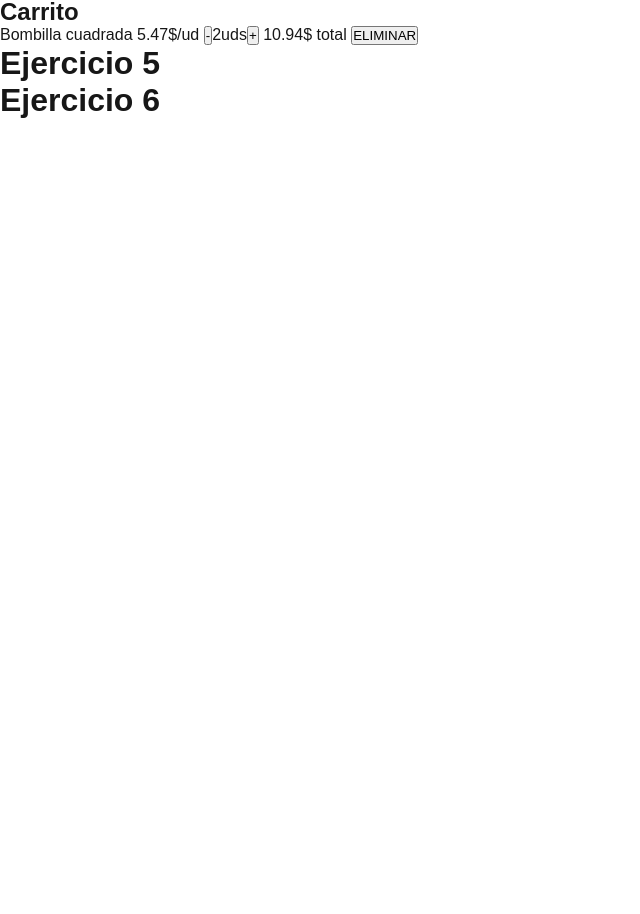
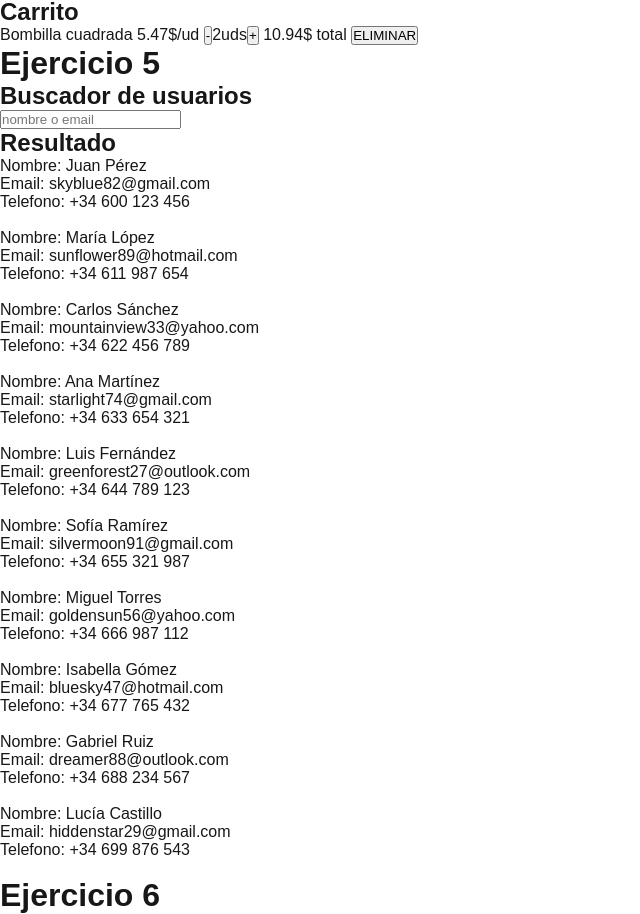
Before and after one commit to julia85310/b_usereducer, a Next.js app: page / in a window 1280 px wide. Shown: the part 441-1355 px from the top of the page, without its empty margins (0-640 px from the left). Before the commit the page ends 800 px from the top, so only its background shows below. Built offline with nearby package versions, Linux system fonts and the light colour scheme.

Commit message:
ej5 done

```diff
--- /dev/null
+++ b/src/app/UserList.js
@@ -0,0 +1,90 @@
+import {useReducer} from "react";
+const usersData = [
+    {
+      name: "Juan Pérez",
+      email: "skyblue82@gmail.com",
+      phone: "+34 600 123 456"
+    },
+    {
+      name: "María López",
+      email: "sunflower89@hotmail.com",
+      phone: "+34 611 987 654"
+    },
+    {
+      name: "Carlos Sánchez",
+      email: "mountainview33@yahoo.com",
+      phone: "+34 622 456 789"
+    },
+    {
+      name: "Ana Martínez",
+      email: "starlight74@gmail.com",
+      phone: "+34 633 654 321"
+    },
+    {
+      name: "Luis Fernández",
+      email: "greenforest27@outlook.com",
+      phone: "+34 644 789 123"
+    },
+    {
+      name: "Sofía Ramírez",
+      email: "silvermoon91@gmail.com",
+      phone: "+34 655 321 987"
+    },
+    {
+      name: "Miguel Torres",
+      email: "goldensun56@yahoo.com",
+      phone: "+34 666 987 112"
+    },
+    {
+      name: "Isabella Gómez",
+      email: "bluesky47@hotmail.com",
+      phone: "+34 677 765 432"
+    },
+    {
+      name: "Gabriel Ruiz",
+      email: "dreamer88@outlook.com",
+      phone: "+34 688 234 567"
+    },
+    {
+      name: "Lucía Castillo",
+      email: "hiddenstar29@gmail.com",
+      phone: "+34 699 876 543"
+    }
+  ];
+
+export default function UserList(){
+    const inicialValue = {filtro: '', resultado:usersData};
+    const[busqueda, dispatch] = useReducer(userListReducer, inicialValue);
+
+    function userListReducer(state, action){
+        switch(action.type){
+            case 'handleSearch':{
+                if(action.value.target.value == ''){
+                    return inicialValue;
+                }
+                const busqueda = action.value.target.value;
+                const result = usersData.filter((user) =>
+                user.name.toLowerCase().includes(busqueda.toLowerCase()) || user.email.toLowerCase().includes(busqueda.toLowerCase())
+                );
+                return {filtro:busqueda, resultado:result}
+            }
+        }
+    }
+
+    return <div>
+        <h2>Buscador de usuarios</h2>
+        <input type="text" placeholder="nombre o email" value={busqueda.filtro} onChange={(e) => dispatch({type:'handleSearch', value:e})}></input>
+        <h2>Resultado</h2>
+        <ul>
+            {busqueda.resultado.map(user =>
+                <li key={user.email}>
+                    <p>Nombre: {user.name}</p>
+                    <p>Email: {user.email}</p>
+                    <p>Telefono: {user.phone}</p>
+                    <br></br>
+                </li>
+            )}
+
+        </ul>
+    </div>
+}
--- a/src/app/page.js
+++ b/src/app/page.js
@@ -3,6 +3,7 @@ import Counter from './Counter';
 import Form from './Form';
 import TaskList from './TaskList';
 import Cart from './Cart';
+import UserList from './UserList';
 
 export default function Home() {
   return (
@@ -16,6 +17,7 @@ export default function Home() {
       <h1>Ejercicio 4</h1>
       <Cart></Cart>
       <h1>Ejercicio 5</h1>
+      <UserList></UserList>
       <h1>Ejercicio 6</h1>
     </div>
   );
```
